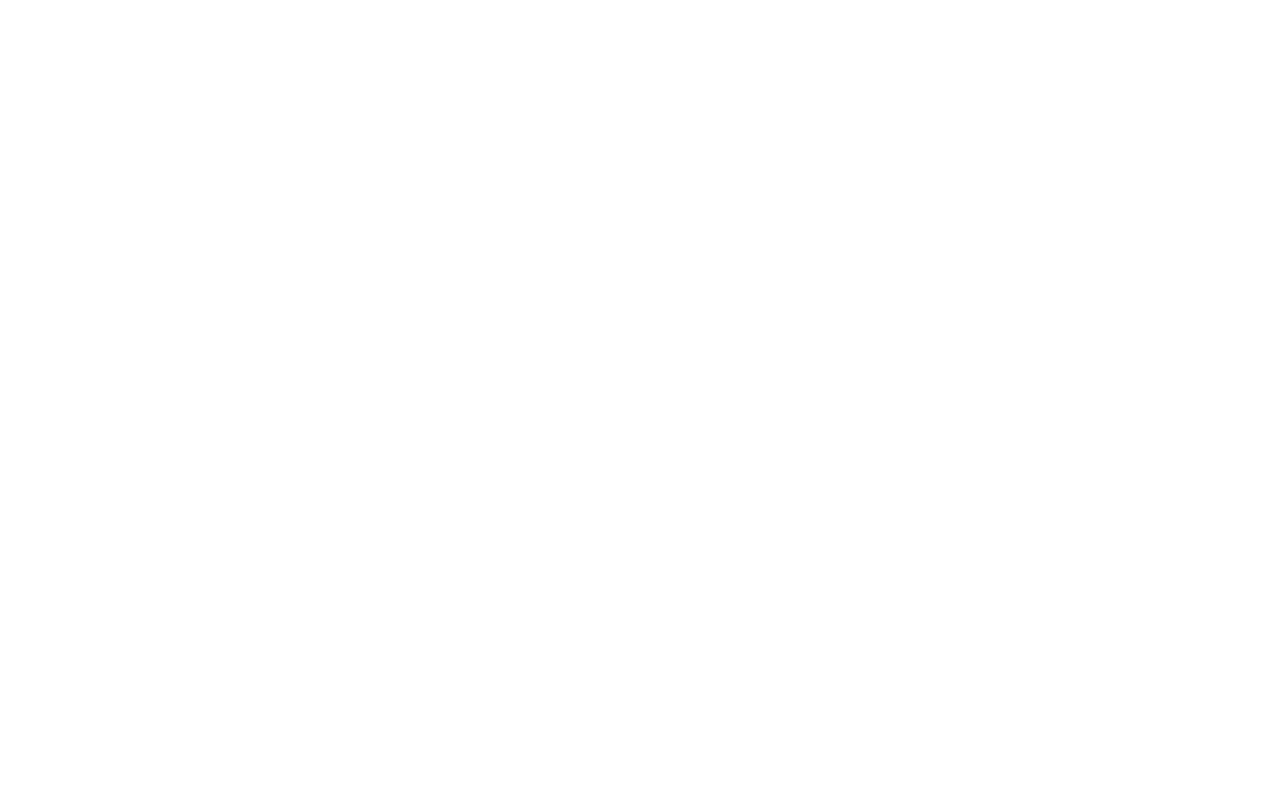
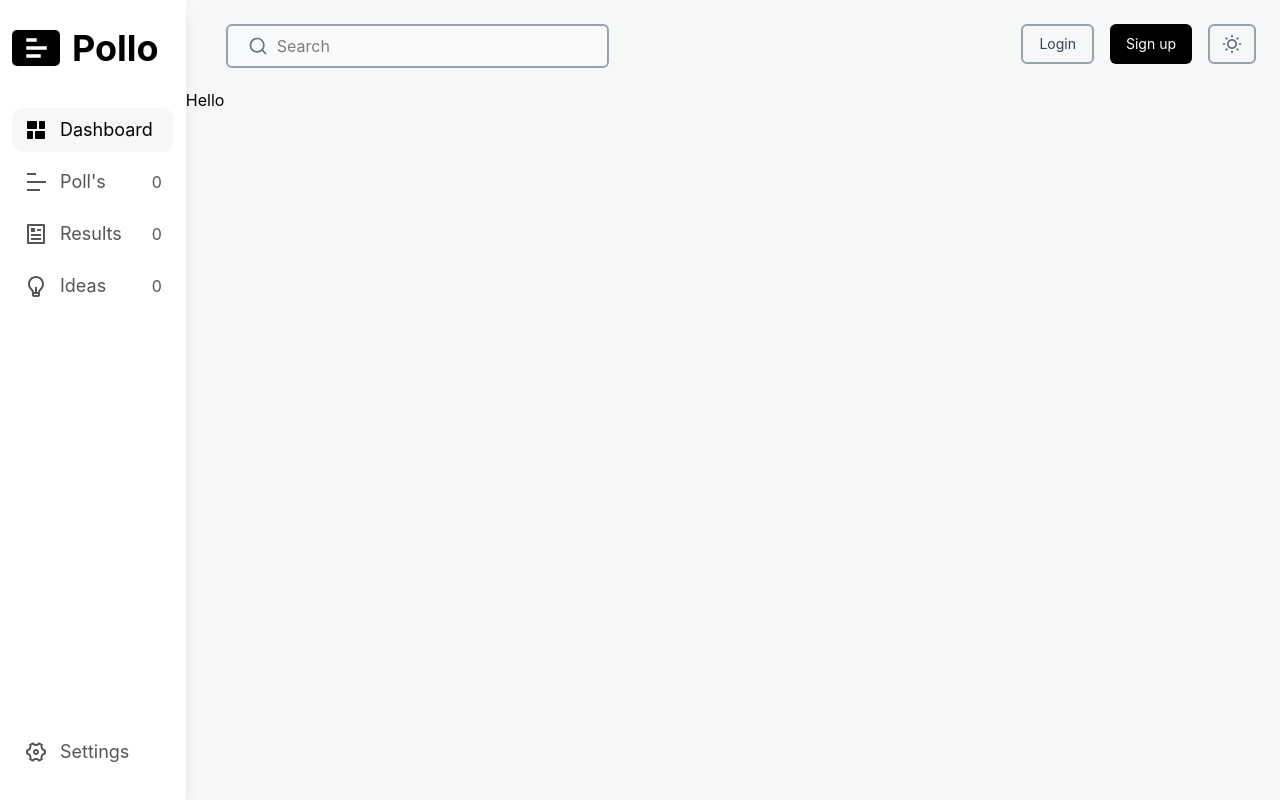
Before and after one commit to Faizan-Py-314/Pollo, a React app in the folder frontend/: page /result in a window 1280 px wide. Before the commit this address had no page. Built offline with nearby package versions, Linux system fonts and the light colour scheme; the HTML template or start-up script is replaced by a standard one.

Commit message:
fix some bugs

```diff
--- a/frontend/src/App.jsx
+++ b/frontend/src/App.jsx
@@ -1,19 +1,29 @@
 import { useState } from 'react'
 import './App.css'
 import { Routes, Route } from 'react-router-dom'
+import Sidebar from './components/Sidebar'
+import Topbar from './components/Topbar'
 import PollListPage from './pages/PollsListPage'
 import PollPage from './pages/PollPage'
+import ResultPage from './pages/ResultPage'
 
 
 function App() {
-  const [count, setCount] = useState(0)
+    const [navActive, setNavActive] = useState(null)
 
   return (
     <>
-      <Routes>
-        <Route path='/poll' element={<PollListPage />} />
-        <Route path='/poll/:id' element={<PollPage />} />
-      </Routes>
+      <div className='flex'>
+        <Sidebar navActive={navActive} setNavActive={setNavActive} />
+        <div className='w-full bg-[#F6F8F8]'>
+          <Topbar navActive={navActive} setNavActive={setNavActive} />
+          <Routes>
+            <Route path='/poll' element={<PollListPage />} />
+            <Route path='/poll/:id' element={<PollPage />} />
+            <Route path='/result' element={<ResultPage />} />
+          </Routes>
+        </div>
+      </div>
     </>
   )
 }
--- a/frontend/src/components/Sidebar.jsx
+++ b/frontend/src/components/Sidebar.jsx
@@ -1,4 +1,5 @@
 import React, { useState } from 'react'
+import { Link } from 'react-router-dom'
 import { RiBarChartHorizontalLine, RiDashboardHorizontalFill, RiArticleLine, RiLightbulbLine, RiPaletteLine, RiSunLine, RiMoonLine, RiCloseLine, RiSettings4Line} from '@remixicon/react'
 
 const Sidebar = ({ navActive, setNavActive }) => {
@@ -22,30 +23,30 @@
 
             <ul className='mt-10 flex flex-col gap-2 relative h-[88%] [@media(min-height:800px)]:h-[90%]'>
                 <li className={` ${active == 'dashboard'? 'active':''} py-2 px-3 rounded-xl hover:bg-[#F6F8F8]`} onClick={()=> setActive('dashboard')}>
-                    <a href="#">
+                    <a onClick={()=> setNavActive(null)} href="#">
                         <div className='flex gap-3 text-lg items-center'>
                             <RiDashboardHorizontalFill />Dashboard
                         </div>
                     </a>
                 </li>
                 <li className={` ${active == 'polls'? 'active': ''} py-2 px-3 rounded-xl hover:bg-[#F6F8F8]`} onClick={()=> setActive('polls')}>
-                    <a className='flex items-center justify-between' href="#">
+                    <Link onClick={()=> setNavActive(null)} className='flex items-center justify-between' to="/poll">
                         <div className='flex gap-3 text-lg items-center'>
                             < RiBarChartHorizontalLine />Poll's
                         </div>
                         <span>0</span>
-                    </a>
+                    </Link>
                 </li>
                 <li className={` ${active == 'result'? 'active':''} py-2 px-3 rounded-xl hover:bg-[#F6F8F8]`} onClick={()=> setActive('result')}>
-                    <a className='flex items-center justify-between' href="#">
+                    <Link onClick={()=> setNavActive(null)} className='flex items-center justify-between' to="/result">
                         <div className='flex gap-3 text-lg items-center'>
                             <RiArticleLine />Results
                         </div>
                         <span>0</span>
-                    </a>
+                    </Link>
                 </li>
                 <li className={` ${active == 'idea'? 'active':''} py-2 px-3 rounded-xl hover:bg-[#F6F8F8]`} onClick={()=> setActive('idea')}>
-                    <a className='flex items-center justify-between' href="#">
+                    <a onClick={()=> setNavActive(null)} className='flex items-center justify-between' href="#">
                         <div className='flex gap-3 text-lg items-center'>
                             <RiLightbulbLine />Ideas
                         </div>
--- a/frontend/src/pages/PollPage.jsx
+++ b/frontend/src/pages/PollPage.jsx
@@ -7,13 +7,12 @@
 
 
 const PollPage = () => {
-    const [navActive, setNavActive] = useState(null)
     const [selectedPoll, setSetselectedPoll] = useState(null)
     const [poll, setPoll] = useState(null)
 
     const { id } = useParams();
 
-    useEffect(()=> {
+    useEffect(() => {
         const pollData = async () => {
             const data = await FetchPoll(id)
             setPoll(data)
@@ -48,13 +47,7 @@
     const totalVotes = poll.options.reduce((sum, opt) => sum + opt.votes.length, 0);
     return (
         <>
-            <div className='flex'>
-                <Sidebar navActive={navActive} setNavActive={setNavActive} />
-                <div className='w-full bg-[#F6F8F8]'>
-                    <Topbar navActive={navActive} setNavActive={setNavActive} />
             <div className='px-5 py-3 lg:ml-4 md:pr-3.5 xl:pr-6'>
-
-
                 <div className='md:flex md:gap-3 xl:gap-10'>
                     <div className='md:w-[60%] xl:w-[65%] xl:ml-5'>
                         <h1 className='text-2xl xl:text-4xl font-bold'>{poll.title}</h1>
@@ -62,9 +55,9 @@
                         <div className=' shadow-lg p-4 flex flex-col rounded-md gap-3 mt-2 xl:mt-5 xl:p-6 xl:gap-4 bg-white'>
                             <span className='text-sm font-bold -my-2 xl:text-base xl:-mb-1'>Options</span>
                             {poll.options.map((option, index) => (
-                                        <div key={index} onClick={()=> {if (selectedPoll == index){setSetselectedPoll(null)} else {setSetselectedPoll(index)}}} className={`w-full cursor-pointer bg-${colors[index]}-100 rounded-md p-2 flex gap-2 items-center xl:p-3 xl:px-4 xl:gap-3`}>
+                                <div key={index} onClick={() => { if (selectedPoll == index) { setSetselectedPoll(null) } else { setSetselectedPoll(index) } }} className={`w-full cursor-pointer bg-${colors[index]}-100 rounded-md p-2 flex gap-2 items-center xl:p-3 xl:px-4 xl:gap-3`}>
                                     <div className={`w-4 h-4 border border-${colors[index]}-300 rounded-full flex items-center justify-center xl:w-5 xl:h-5 xl:border-2`}>
-                                            <div className={` ${selectedPoll == index? 'flex':'hidden'} w-2.5 h-2.5 rounded-full bg-${colors[index]}-300 xl:w-3 xl:h-3`}></div>
+                                        <div className={` ${selectedPoll == index ? 'flex' : 'hidden'} w-2.5 h-2.5 rounded-full bg-${colors[index]}-300 xl:w-3 xl:h-3`}></div>
                                     </div>
                                     <p className='text-sm xl:text-base'>{option.title}</p>
                                 </div>
@@ -83,10 +76,10 @@
                                 {poll.options.map((option, index) => (
                                     <div key={index} className='poll flex items-center gap-2'>
                                         <div className={`w-3 h-3 border border-${colors[index]}-300 rounded-full flex items-center justify-center xl:w-4 xl:h-4`}>
-                                                <div className={` ${selectedPoll == index? 'block':'hidden'} w-2 h-2 rounded-full bg-${colors[index]}-300 xl:w-2.5 xl:h-2.5`}></div>
+                                            <div className={` ${selectedPoll == index ? 'block' : 'hidden'} w-2 h-2 rounded-full bg-${colors[index]}-300 xl:w-2.5 xl:h-2.5`}></div>
                                         </div>
                                         <div className={`w-[82%] h-3 bg-${colors[index]}-100 rounded-2xl sm:w-[90%] xl:h-4`}>
-                                                <div style={{width: `${(option.votes.length/totalVotes) * 100}%`}} className={`bg-${colors[index]}-300 h-full rounded-2xl`}></div>
+                                            <div style={{ width: `${(option.votes.length / totalVotes) * 100}%` }} className={`bg-${colors[index]}-300 h-full rounded-2xl`}></div>
                                         </div>
                                         <span className='text-xs w-1/15'>{option.votes.length}</span>
                                     </div>
@@ -123,8 +116,6 @@
                     </div>
                 </div>
             </div>
-                </div>
-            </div>
         </>
     )
 }
--- a/frontend/src/pages/PollsListPage.jsx
+++ b/frontend/src/pages/PollsListPage.jsx
@@ -8,7 +8,6 @@
 import Topbar from '../components/Topbar'
 
 const PollsListPage = () => {
-  const [navActive, setNavActive] = useState(null)
   const [polls, setPolls] = useState([])
   const [DeviceType, setDeviceType] = useState('')
 
@@ -57,11 +56,7 @@
 
   return (
     <>
-      <div className='flex'>
-        <Sidebar navActive={navActive} setNavActive={setNavActive} />
-        <div className='w-full lg:max-w-[1600px] mx-auto bg-[#F6F8F8]'>
-          <Topbar navActive={navActive} setNavActive={setNavActive} />
-          <div className='px-5 py-3 lg:ml-4'>
+      <div className='px-5 py-3 lg:ml-4 lg:max-w-[1600px] mx-auto'>
         <h1 className='text-4xl font-bold'>Polls</h1>
         <div className='w-full container flex flex-col  mt-3 gap-4 p-2 h-[75vh] overflow-auto lg:gap-6 [@media(min-height:900px)]:h-[81vh]'>
 
@@ -87,7 +82,7 @@
           </div>
 
           {polls.map((poll, index) => (
-                <div onClick={()=> navigate(`/poll/${poll.id}`)} key={poll.id} className='bg-[#FFFFFF] hover:bg-gray-100 cursor-pointer w-full h-12 shadow-md rounded-md flex items-center text-sm p-4 justify-between text-start md:text-base lg:text-lg md:p-6 lg:p-8 lg:px-12 lg:pr-20'>
+            <div onClick={() => navigate(`/poll/${poll.id}`)} key={poll.id} className='bg-[#FFFFFF] hover:bg-gray-100 cursor-pointer w-full h-12 shadow-md rounded-md flex items-center text-sm p-4 justify-between text-start md:text-base lg:text-lg md:p-6 lg:p-8 lg:px-12 lg:pr-20'>
               <div className='flex-1 w-0 justify-center items-center hidden xl:flex'>
                 <span className='px-1 text-base  rounded-full'>{index + 1}</span>
               </div>
@@ -101,7 +96,7 @@
                 </span>
               </div>
               <div className='flex-1 w-0 flex justify-center items-center'>
-                    <span className='flex gap-1 items-center lg:text-sm bg-green-200 text-xs p-1 lg:p-1.5 rounded-sm lg:rounded-md'>
+                <span className='flex gap-1 items-center lg:text-sm bg-green-200 text-xs p-1 px-1.5 lg:p-1.5 rounded-sm lg:rounded-md'>
                   <span className='hidden lg:block'><RiGroupLine size={15} /></span>
                   {`${poll.options.reduce((sum, option) => sum + option.votes.length, 0)}`}
                 </span>
@@ -122,8 +117,6 @@
 
         </div>
       </div>
-        </div>
-      </div>
     </>
   )
 }
--- /dev/null
+++ b/frontend/src/pages/ResultPage.jsx
@@ -0,0 +1,15 @@
+import React, { useState } from 'react'
+import Sidebar from '../components/Sidebar'
+import Topbar from '../components/Topbar'
+
+const ResultPage = () => {
+    const [navActive, setNavActive] = useState(null)
+
+  return (
+    <>
+      <h2>Hello</h2>
+    </>
+  )
+}
+
+export default ResultPage
```
Lines whose indentation alone changed are shown as unchanged.
